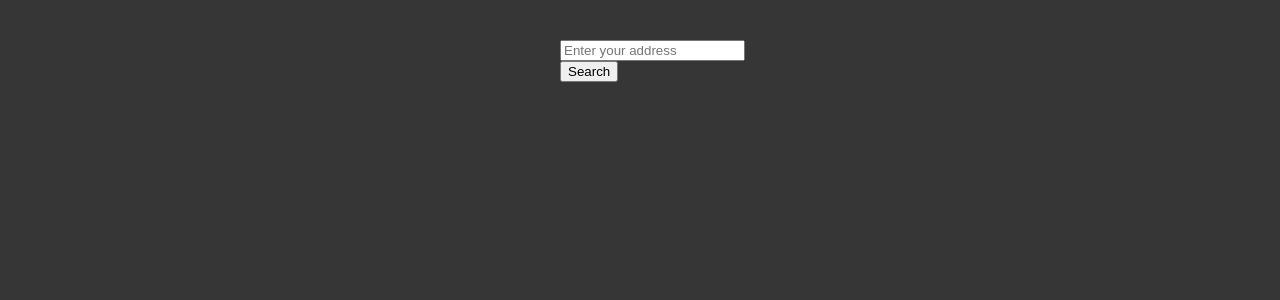
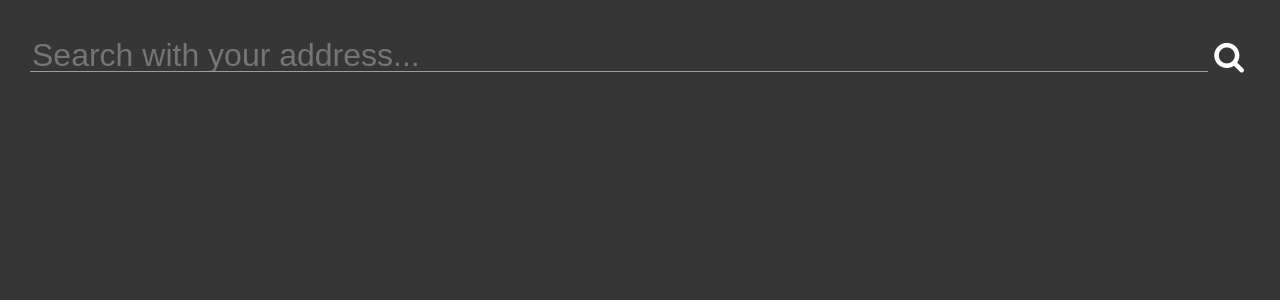
Before and after one commit to luiscarlin/representatives, a React app: page / in a window 1280 px wide. Shown: the top 300 px of the page. Built offline with nearby package versions, Linux system fonts and the light colour scheme.

Commit message:
Add font awesome and style search bar

```diff
--- a/public/index.html
+++ b/public/index.html
@@ -19,6 +19,7 @@
       work correctly both with client-side routing and a non-root public URL.
       Learn how to configure a non-root public URL by running `npm run build`.
     -->
+    <link rel="stylesheet" href="https://maxcdn.bootstrapcdn.com/font-awesome/4.7.0/css/font-awesome.min.css">
     <title>Representatives</title>
   </head>
   <body>
--- a/src/components/presenters/address-search-section.js
+++ b/src/components/presenters/address-search-section.js
@@ -2,5 +2,5 @@ import React from 'react'
 import SearchBox from './generic/search-box'
 
 export default ({ onSearchClick }) =>  (
-  <SearchBox placeholder='Enter your address' onButtonClick={onSearchClick}/>
+  <SearchBox placeholder='Search with your address...' onButtonClick={onSearchClick}/>
 )
--- a/src/components/presenters/generic/search-box.js
+++ b/src/components/presenters/generic/search-box.js
@@ -12,12 +12,12 @@ export default class extends React.Component {
   render() {
     return (
       <div className='search-box'>
-        <input type='text'
+        <input className='input-box' type='text'
           placeholder={this.props.placeholder}
           onChange={(event) => this.setState({ searchTerm: event.target.value })}
         />
-        <button onClick={() => this.props.onButtonClick(this.state.searchTerm)}>
-          Search
+        <button className='search-button' onClick={() => this.props.onButtonClick(this.state.searchTerm)}>
+          <i className='fa fa-search'></i>
         </button>
       </div>
     )
--- a/src/components/presenters/generic/search-box.scss
+++ b/src/components/presenters/generic/search-box.scss
@@ -1,3 +1,39 @@
+$color-white: white;
+
 .search-box {
-  width: 10rem;
+  width: 100%;
+  display: flex;
+
+
+  .input-box {
+    width: 100%;
+    height: 2rem;
+    background: transparent;
+    border: none;
+    border-bottom: 1px solid rgba($color-white,.5);
+    box-sizing: border-box;
+    font-size: 2rem;
+    font-weight: 300;
+    color: rgba($color-white, .5);
+
+    &:focus {
+      outline: none;
+    }
+  }
+
+  .search-button {
+    background: transparent;
+    border: none;
+
+    &:hover {
+      .fa-search {
+        color: lighten($color-white, 10%);
+      }
+    }
+
+    .fa-search {
+      color: $color-white;
+      font-size: 2rem;
+    }
+  }
 }
```
